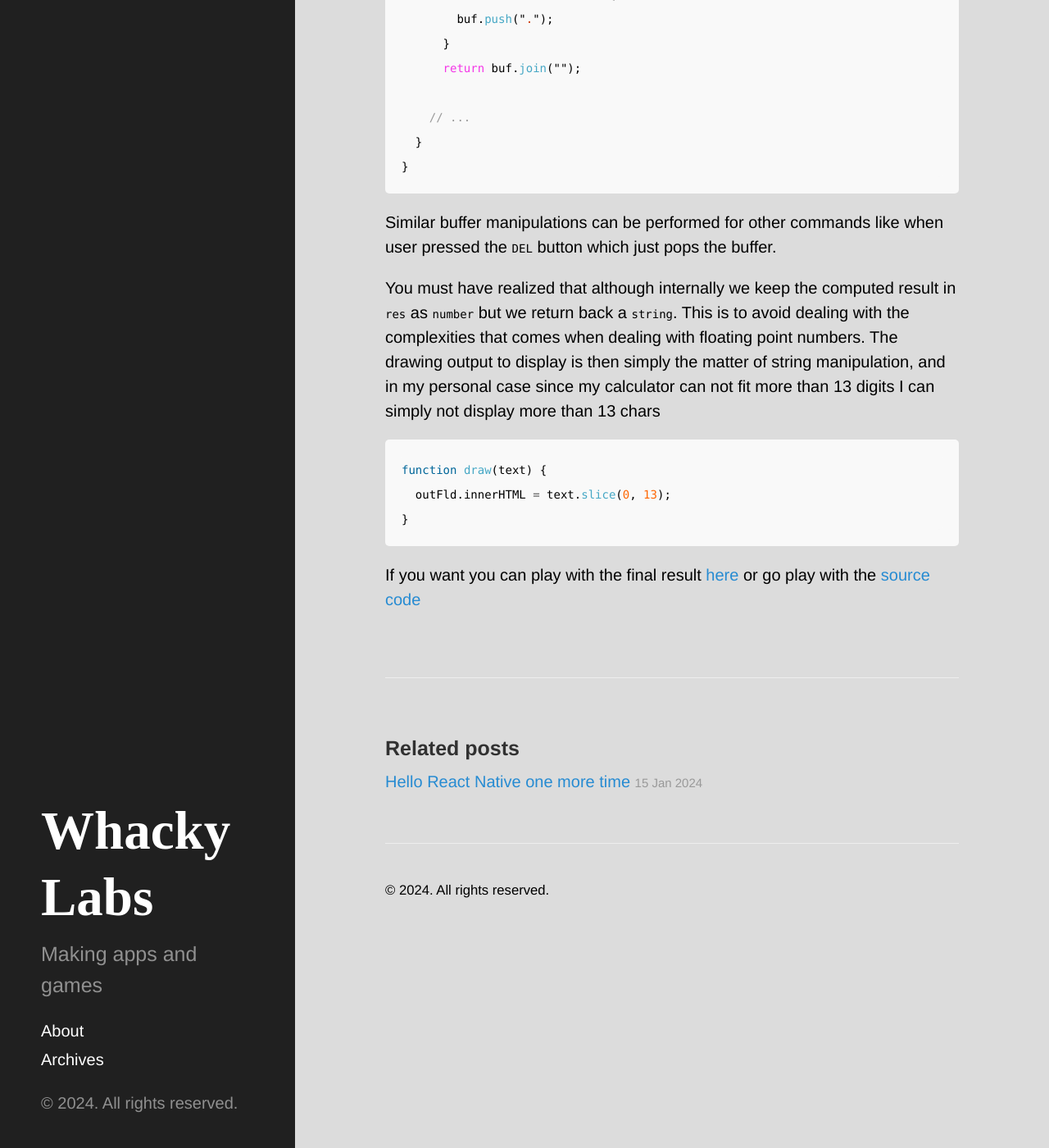
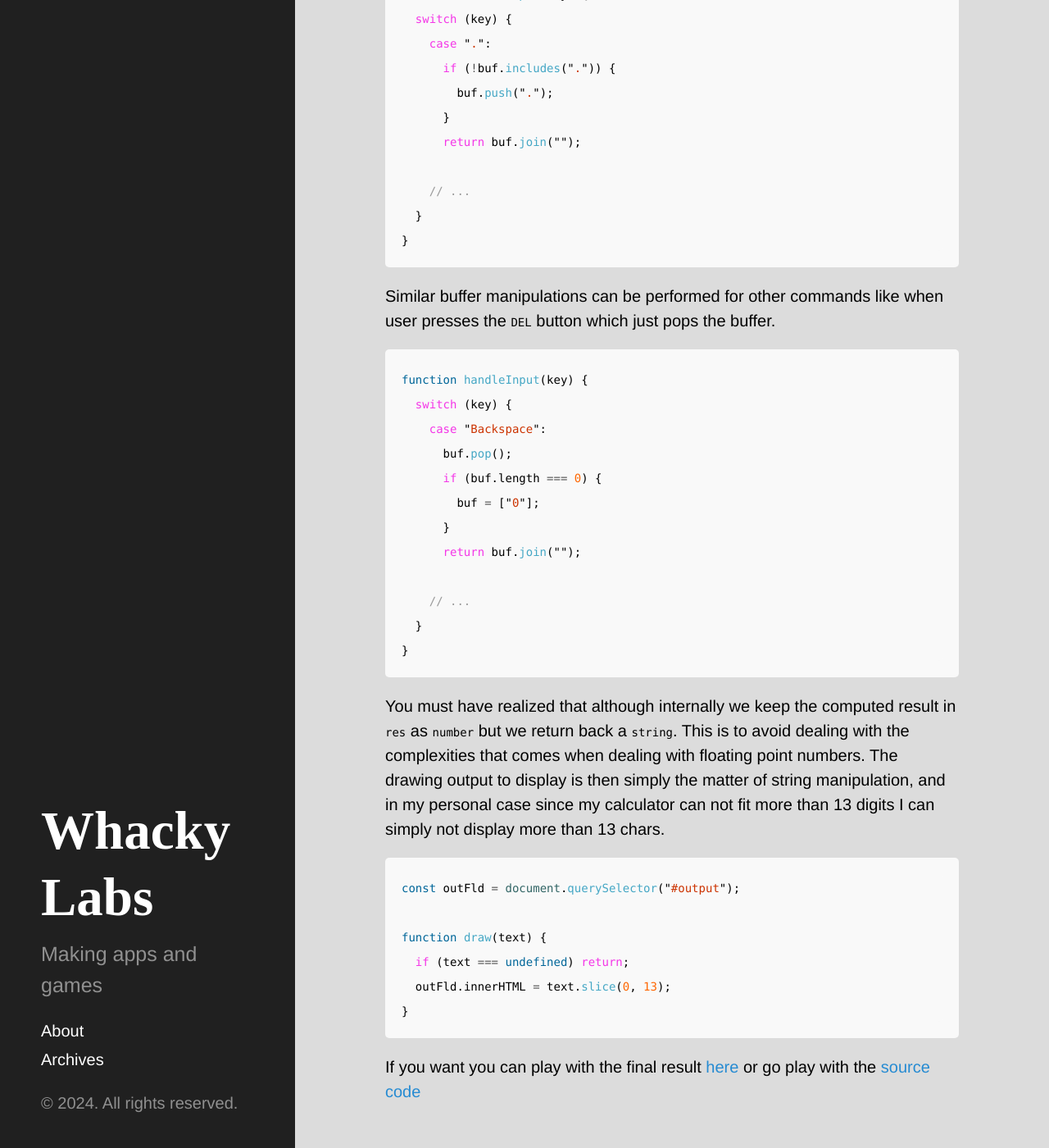
Before and after one commit to chunkyguy/chunkyguy.github.io, a Jekyll site: the page built from _posts/2024-03-06-lets-build-a-calculator.md, in a window 1280 px wide and 1400 px high, scrolled down 4035 px. Shown: the whole window at 82% size. Built offline with Jekyll 4.4.1, drawn with Linux system fonts in a browser that asks for light colours; some of the changed text lies outside the part shown.

Commit message:
Update 2024-03-06-lets-build-a-calculator.md

````diff
--- a/_posts/2024-03-06-lets-build-a-calculator.md
+++ b/_posts/2024-03-06-lets-build-a-calculator.md
@@ -44,6 +48,7 @@
 | 3     | +     | 5       |
 | =     | =     | 8       |
 
+Another caveat is to avoid keeping a default result value like say a `0`. As this might not work for some operations like `*` where then anything that multiplies with `0` becomes `0`. It's better to just keep it `undefined` initially.
 ```js
 let res = undefined;
 let fn = undefined;
@@ -110,12 +112,30 @@
 }
 ```
 
-Similar buffer manipulations can be performed for other commands like when user pressed the `DEL` button which just pops the buffer.
-
-You must have realized that although internally we keep the computed result in `res` as `number` but we return back a `string`. This is to avoid dealing with the complexities that comes when dealing with floating point numbers. The drawing output to display is then simply the matter of string manipulation, and in my personal case since my calculator can not fit more than 13 digits I can simply not display more than 13 chars
+Similar buffer manipulations can be performed for other commands like when user presses the `DEL` button which just pops the buffer.
 
 ```js
+function handleInput(key) {
+  switch (key) {
+    case "Backspace":
+      buf.pop();
+      if (buf.length === 0) {
+        buf = ["0"];
+      }
+      return buf.join("");
+
+    // ...
+  }
+}
+```
+
+You must have realized that although internally we keep the computed result in `res` as `number` but we return back a `string`. This is to avoid dealing with the complexities that comes when dealing with floating point numbers. The drawing output to display is then simply the matter of string manipulation, and in my personal case since my calculator can not fit more than 13 digits I can simply not display more than 13 chars.
+
+```js
+const outFld = document.querySelector("#output");
+
 function draw(text) {
+  if (text === undefined) return;
   outFld.innerHTML = text.slice(0, 13);
 }
 ```
````
Also changed, not shown: other parts of _posts/2024-03-06-lets-build-a-calculator.md (+8 -7 lines).
